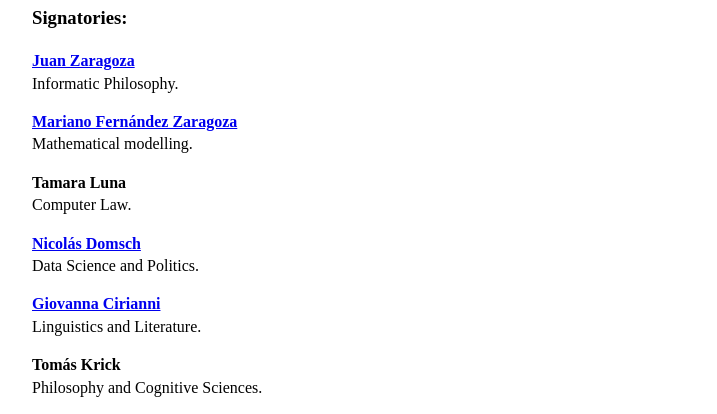
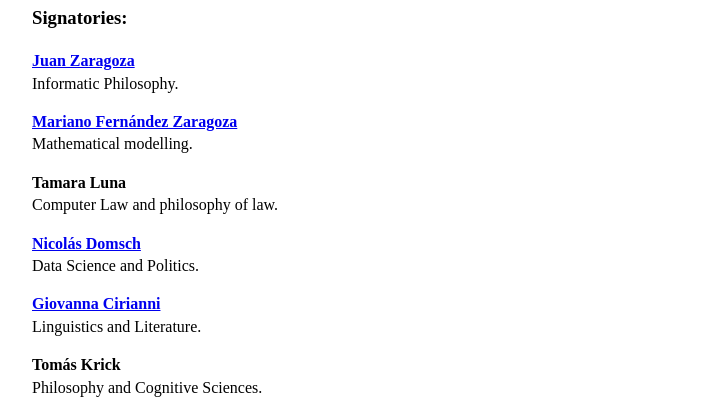
Before and after one commit to juanfernandezzaragoza/networkist_web, a plain HTML site: page en/index.html in a window 1280 px wide. Shown: the part 2744-3158 px from the top of the page, without its empty margins (283-1000 px from the left). Drawn offline with Linux system fonts and the light colour scheme.

Commit message:
Update index.html

```diff
--- a/en/index.html
+++ b/en/index.html
@@ -71,7 +71,7 @@
 <p>30 - The growth of inequality and poverty, the general tendency of economic systems towards despotism or collapse, and the tendency to destroy the environment arise from properties of leadership dynamics. There are simple mechanisms that we can implement in a productive network to save the world.</p>
 
 <p>Written by Juan Zaragoza - translated to english by Llama-3.</p>
-<h3>Signatories:</h3> <p><b><a href="https://www.instagram.com/juanozaragoza/">Juan Zaragoza</a></b><br> Informatic Philosophy.</p> <p><b><a href="https://www.instagram.com/marianofernandezzaragoza/">Mariano Fernández Zaragoza</a></b><br>Mathematical modelling.</p> <p><b>Tamara Luna</b><br> Computer Law.</p> <p><b><a href="https://x.com/NDomsch">Nicolás Domsch</a></b><br> Data Science and Politics.</p> <p><b><a href="https://www.instagram.com/giovigeraldina/">Giovanna Cirianni</a></b><br> Linguistics and Literature.</p> <p><b>Tomás Krick</b><br> Philosophy and Cognitive Sciences.</p> <b>Contact us at: </b> filosofiayfuturo (at) gmail.com
+<h3>Signatories:</h3> <p><b><a href="https://www.instagram.com/juanozaragoza/">Juan Zaragoza</a></b><br> Informatic Philosophy.</p> <p><b><a href="https://www.instagram.com/marianofernandezzaragoza/">Mariano Fernández Zaragoza</a></b><br>Mathematical modelling.</p> <p><b>Tamara Luna</b><br> Computer Law and philosophy of law.</p> <p><b><a href="https://x.com/NDomsch">Nicolás Domsch</a></b><br> Data Science and Politics.</p> <p><b><a href="https://www.instagram.com/giovigeraldina/">Giovanna Cirianni</a></b><br> Linguistics and Literature.</p> <p><b>Tomás Krick</b><br> Philosophy and Cognitive Sciences.</p> <b>Contact us at: </b> filosofiayfuturo (at) gmail.com
 <br>
 <iframe src="https://embeds.beehiiv.com/2d0e2dc5-d90a-40e0-aa29-7acec4c131d3" data-test-id="beehiiv-embed" width="100%" height="320" frameborder="0" scrolling="no" style="border-radius: 4px; border: 2px solid #e5e7eb; margin: 0; background-color: transparent;"></iframe>
 
```
